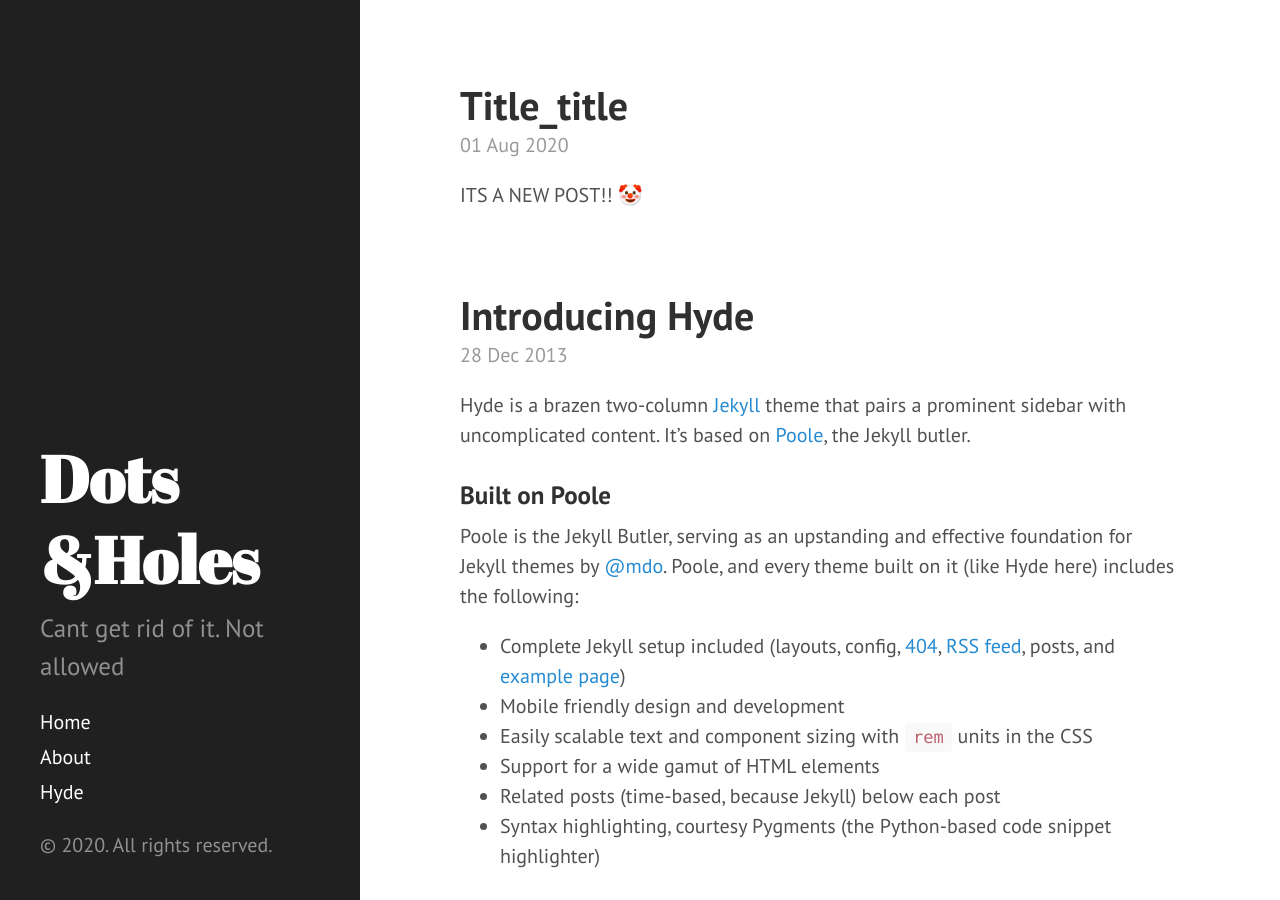
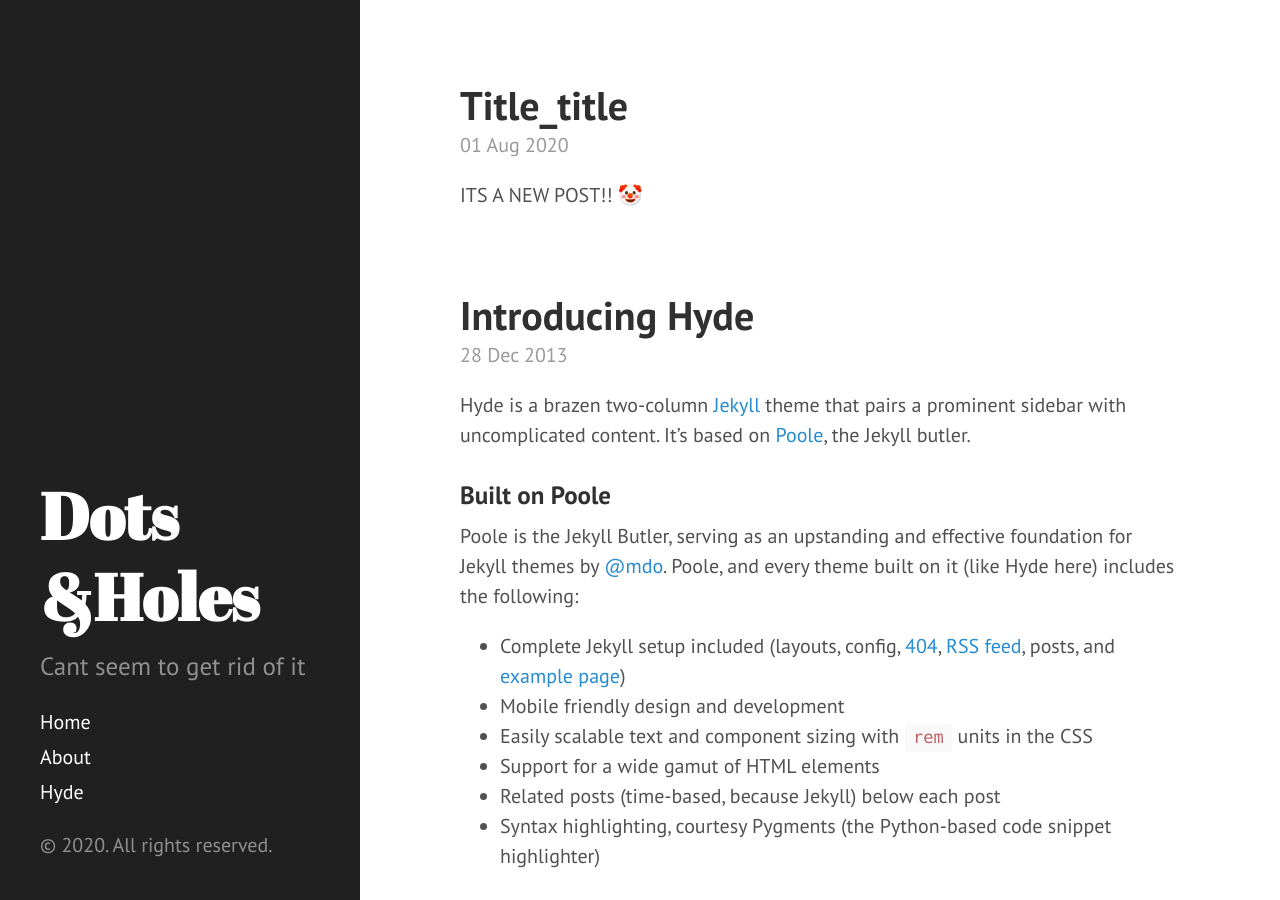
Before and after one commit to dotsandholes/dotsandholes.github.io, a Jekyll site: the page built from index.html, in a window 1280 px wide and 900 px high. Built offline with Jekyll 4.4.1, drawn with Linux system fonts in a browser that asks for light colours; the list of posts is cut into pages by our own code.

Commit message:
Update _config.yml

```diff
--- a/_config.yml
+++ b/_config.yml
@@ -10,7 +10,7 @@ permalink:        pretty
 # Setup
 title:            Dots &Holes
 tagline:          'A blog'
-description:      'Cant get rid of it. Not allowed'
+description:      'Cant seem to get rid of it'
 url:
 baseurl:          ''
 author:
```
